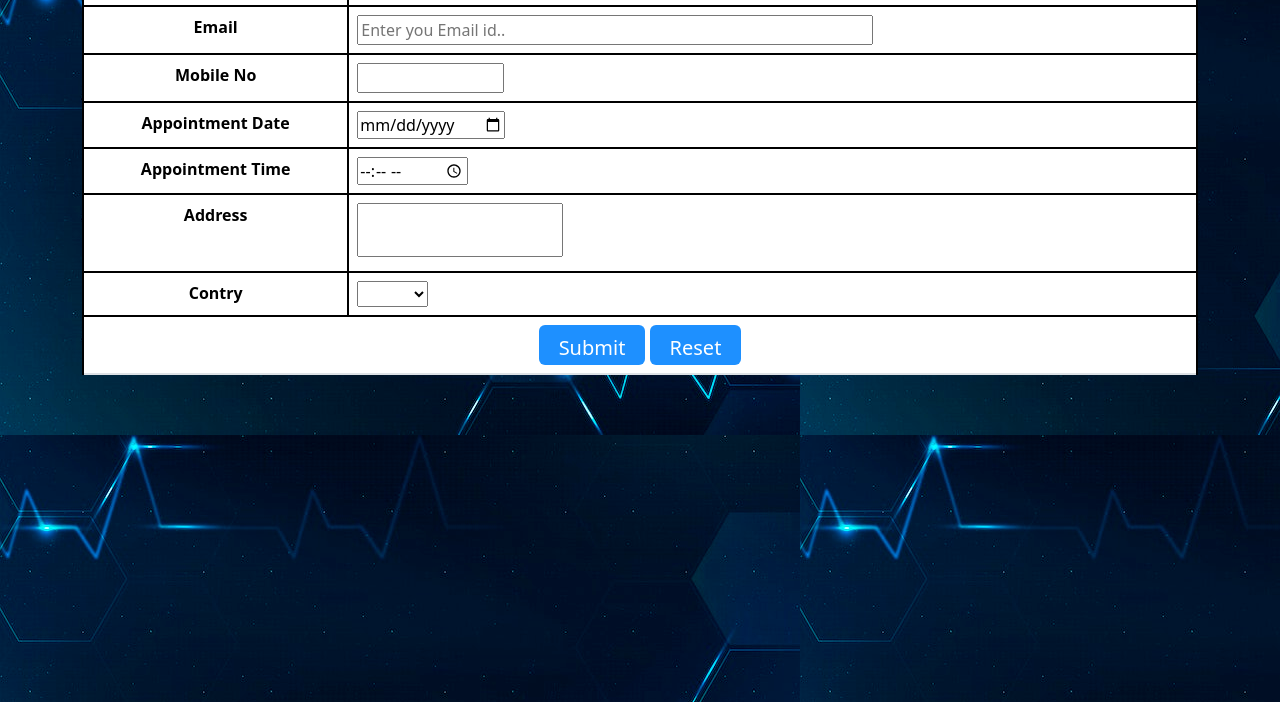
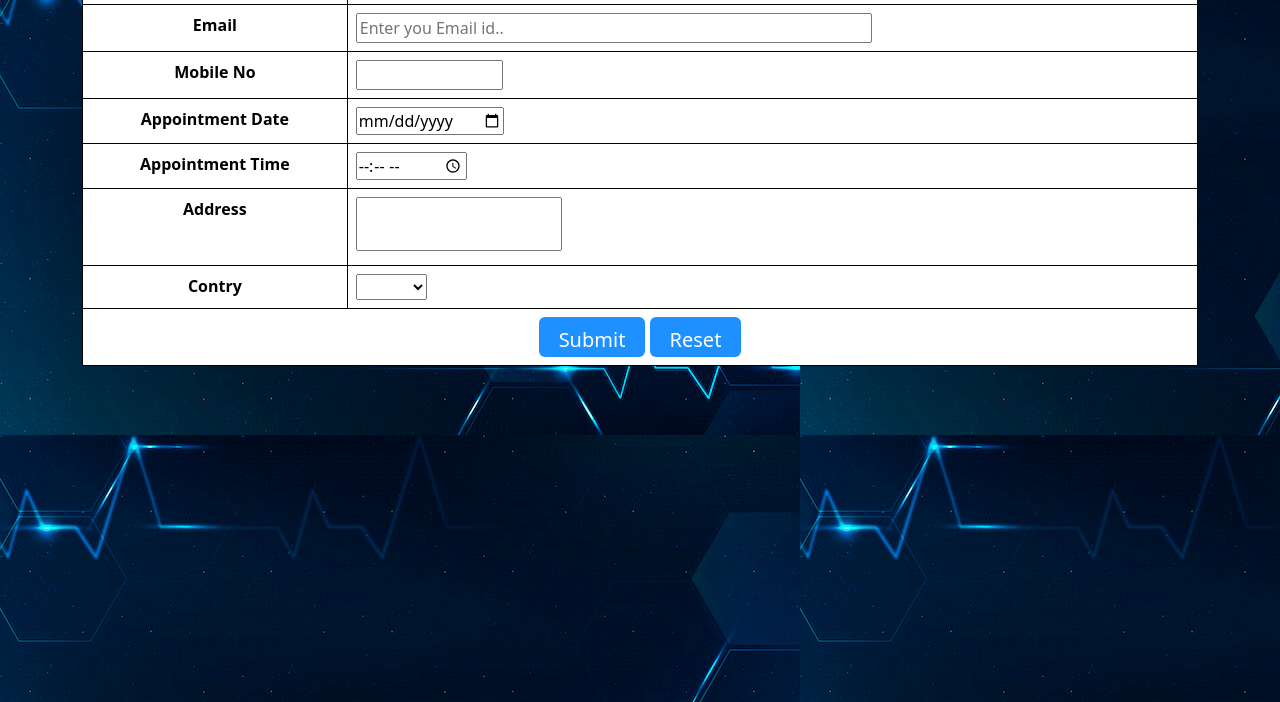
Before and after one commit to PURWARANE/Project-Covid-Portal, a plain HTML site: page index.html in a window 1280 px wide. Shown: the part 98-800 px from the top of the page. Drawn offline with nearby package versions, Linux system fonts and the light colour scheme.

Commit message:
$ git commit -m "border: 1px solid black;"

```diff
--- a/index.css
+++ b/index.css
@@ -14,7 +14,7 @@ body{
 }
 
 table, th,td{
-    border: 2px solid black;
+    border: 1px solid black;
     border-collapse: collapse;
     margin-left: -15;
     margin-right: -15;
--- a/index.html
+++ b/index.html
@@ -20,7 +20,7 @@
     <link rel="stylesheet" href="index.css"/>
 </head>
 <body>
-    <div class="container fluid">
+    <div class="container">
     <form>
         <table class="table ">
             <div class="caption">Book Your Appointment</div>
```
